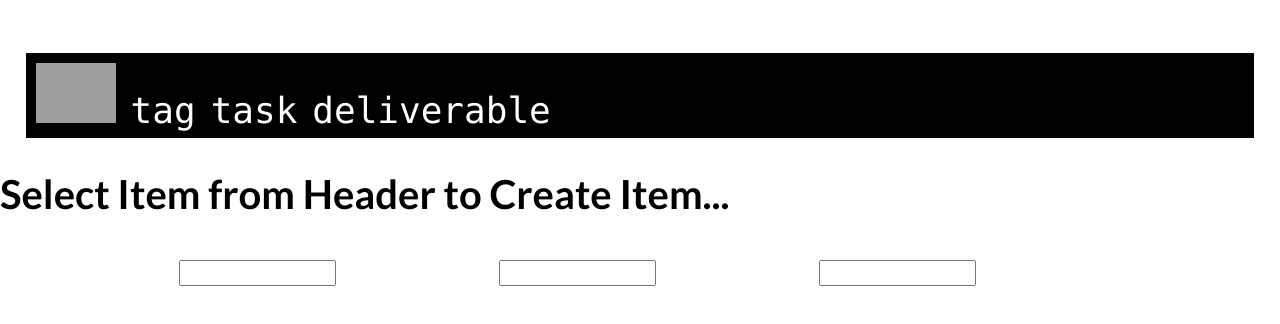
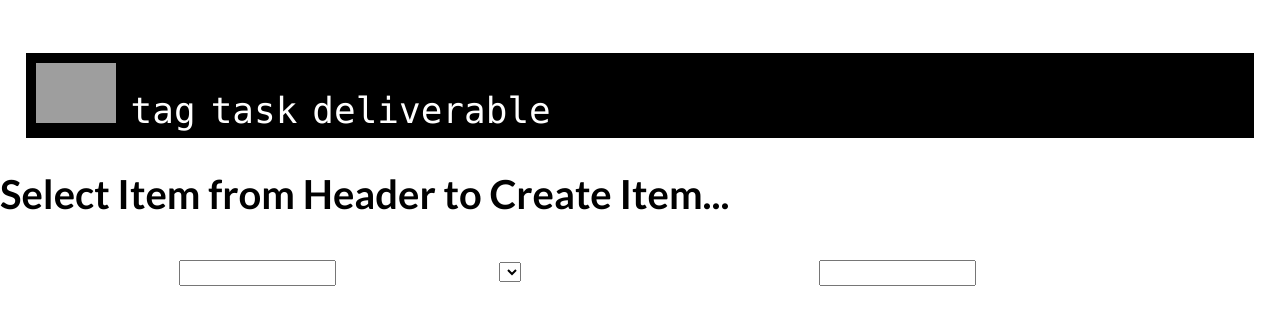
Before and after one commit to osogroup/MVC-template, a plain HTML site: page hc/createObject/index.html in a window 1280 px wide. Drawn offline with nearby package versions, Linux system fonts and the light colour scheme; grey boxes are pictures that could not be loaded.

Commit message:
Update index.html

```diff
--- a/hc/createObject/index.html
+++ b/hc/createObject/index.html
@@ -55,7 +55,7 @@
         <input type="text">
       </div>
       <div class="col-4">
-        <input type="select">
+        <select name="" id=""></select>
       </div>
       <div class="col-4">
         <input type="number">
```
